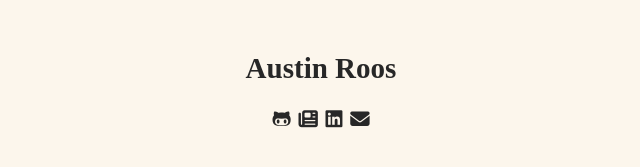
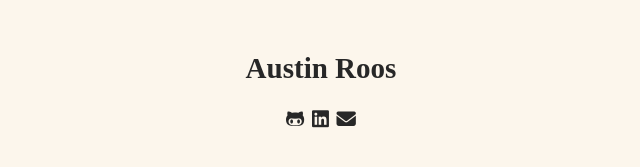
Before and after one commit to acroos/acroos.github.io, a Jekyll site: the page built from index.md, in a window 1280 px wide. Shown: the part 371-538 px from the top of the page, without its empty margins (319-959 px from the left). Built offline with Jekyll 4.4.1, drawn with Linux system fonts in a browser that asks for light colours; nearby versions of some CDN libraries.

Commit message:
Remove notion link from page

```diff
--- a/_layouts/index.html
+++ b/_layouts/index.html
@@ -14,9 +14,6 @@
           <a href="https://github.com/acroos" class="footer-link" title="github">
             <i class="fab fa-github-alt"></i>
           </a>
-          <a href="https://www.notion.so/acroos/b87b743ca6c14ede878a74ffa9941bd3?v=aaa3ff2cdb4c4ce49460a652e4d9883d" class="footer-link" title="blog">
-            <i class="fas fa-newspaper"></i>
-          </a>
           <a href="https://www.linkedin.com/in/austinroos/" class="footer-link" title="linkedin">
             <i class="fab fa-linkedin"></i>
           </a>
```
